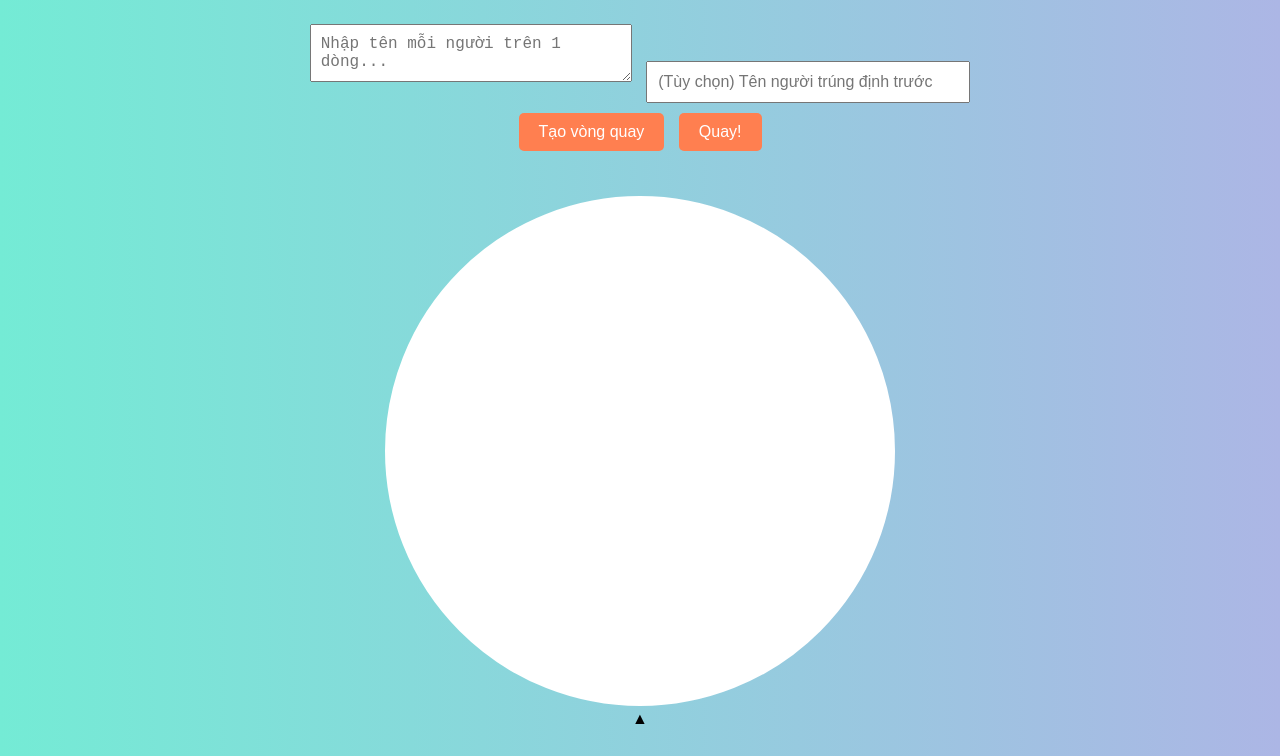
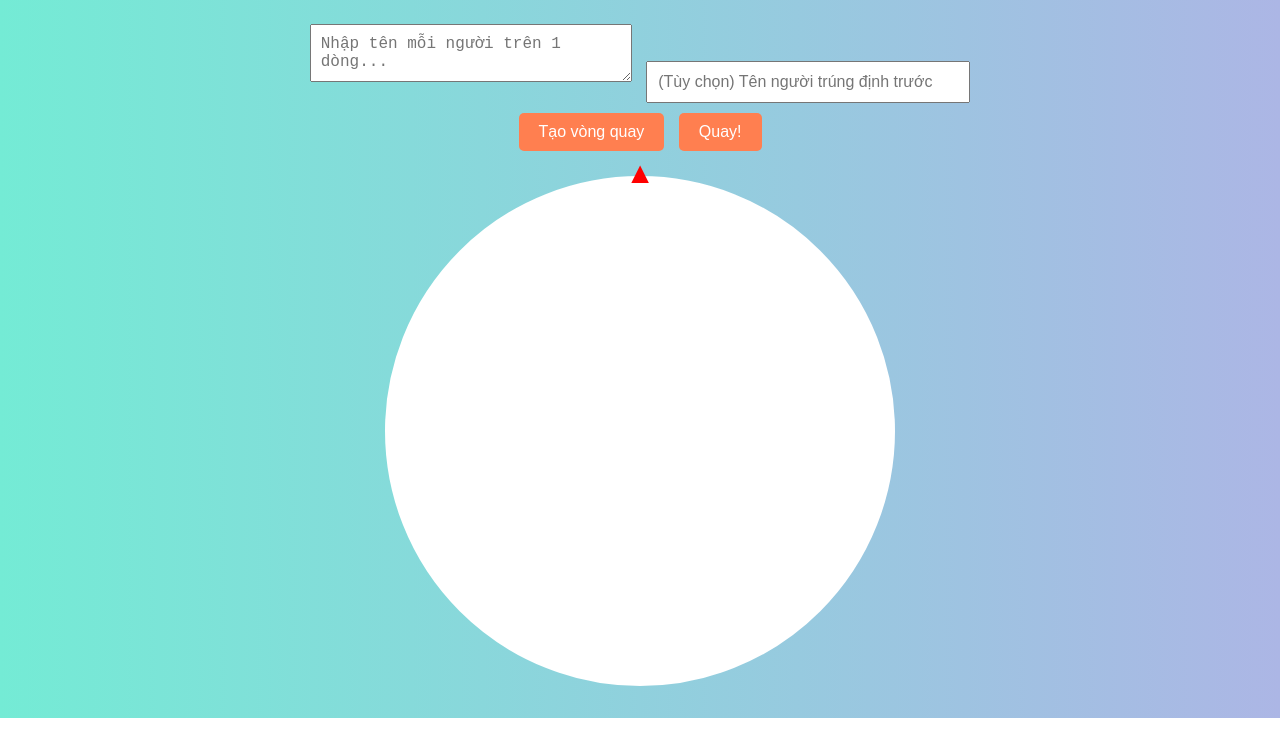
Before and after one commit to holivngame/gamebantinthang5, a plain HTML site: page index.html in a window 1280 px wide. Shown: the part 90-846 px from the top of the page. After the commit the page ends 808 px from the top, so only its background shows below. Drawn offline with Linux system fonts and the light colour scheme.

Commit message:
Update style.css

```diff
--- a/style.css
+++ b/style.css
@@ -27,8 +27,21 @@ button {
   border-radius: 5px;
 }
 
+.wheel-container {
+  position: relative;
+  display: inline-block;
+}
+
+.pointer {
+  position: absolute;
+  top: -20px;
+  left: 50%;
+  transform: translateX(-50%);
+  font-size: 30px;
+  color: red;
+}
+
 canvas {
-  margin-top: 20px;
   border: 5px solid white;
   border-radius: 50%;
   background-color: #fff;
```
